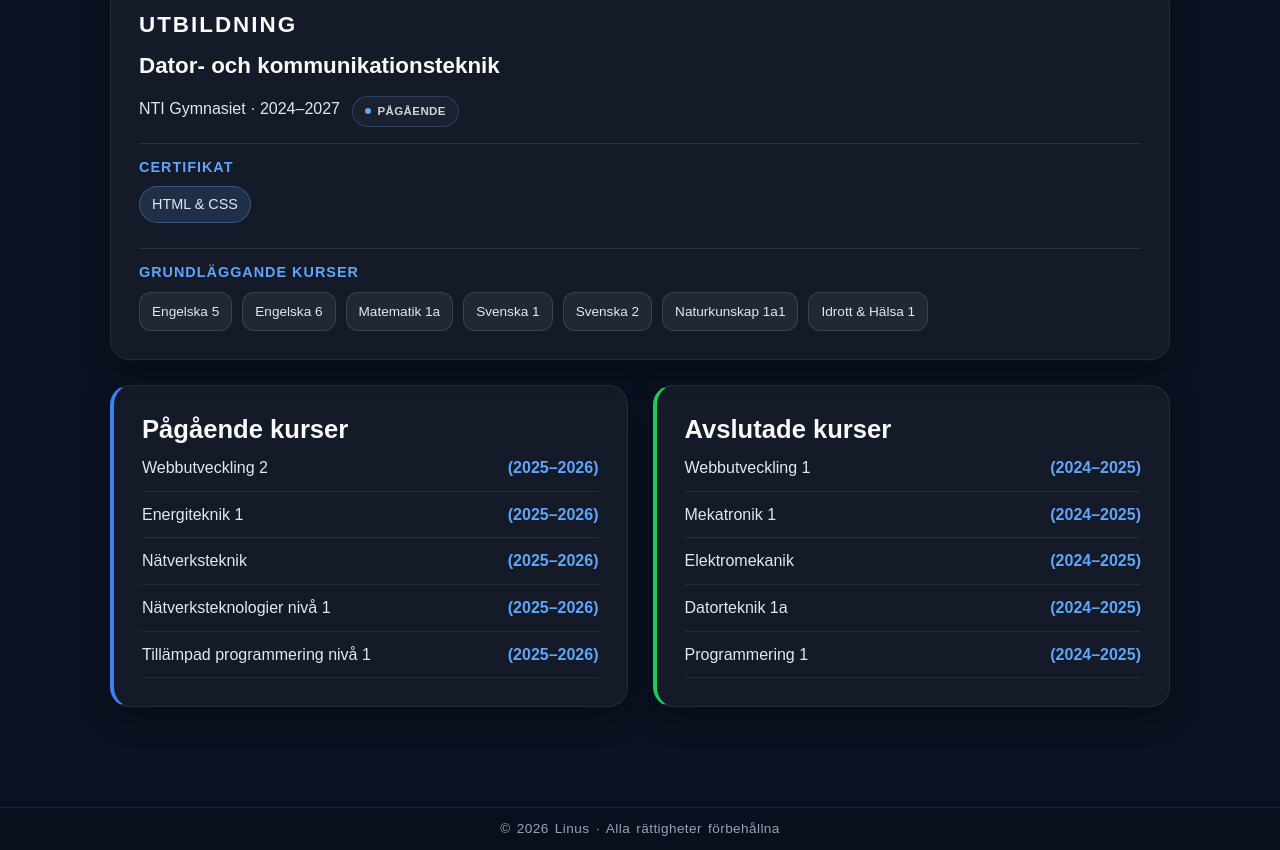
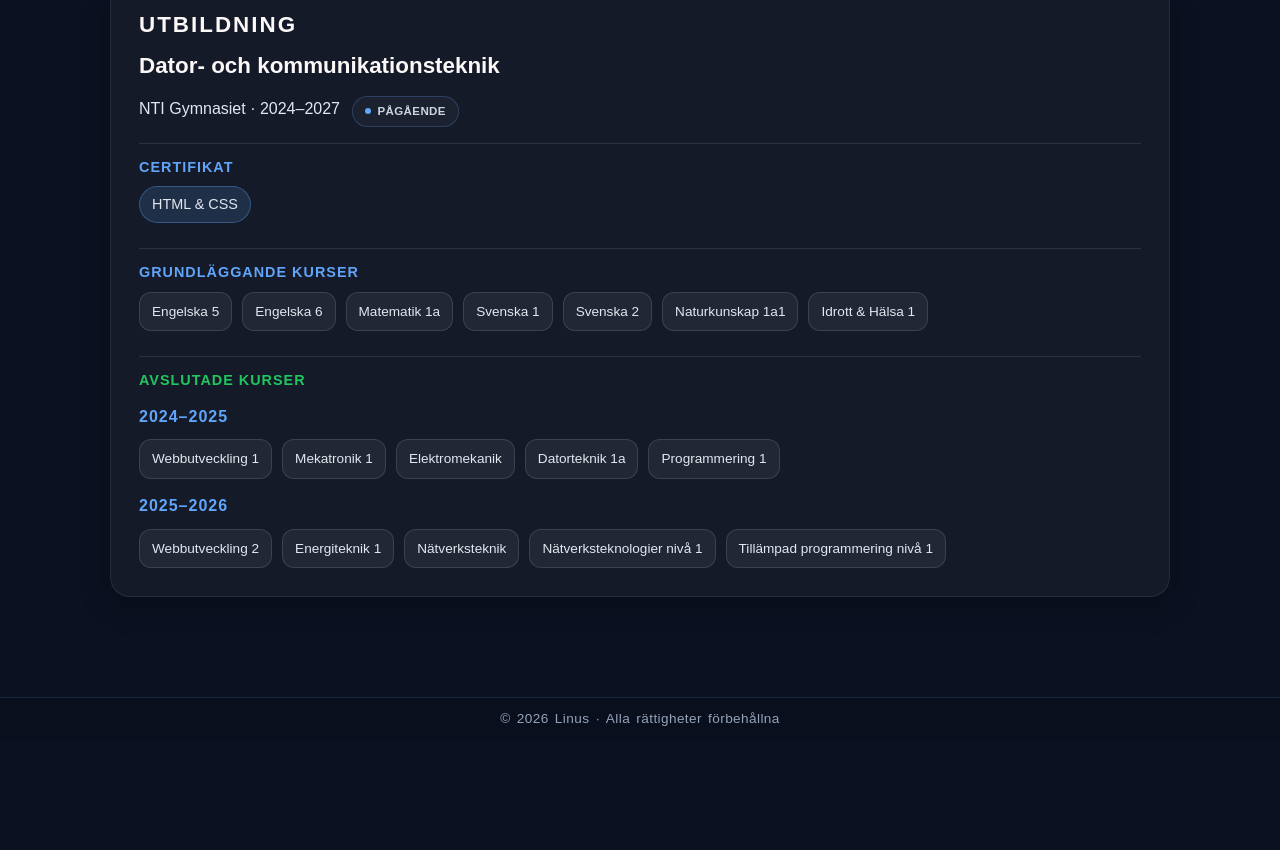
Before and after one commit to Linus67/CV-Webbplats, a plain HTML site: page om.html in a window 1280 px wide. Shown: the part 922-1772 px from the top of the page. After the commit the page ends 1662 px from the top, so only its background shows below. Drawn offline with nearby package versions, Linux system fonts and the light colour scheme.

Commit message:
Improve about page layout and fix course section
Improved the About page design with small UI fixes, updated education section layout, and enhanced mobile responsiveness.

```diff
--- a/kontaktstyle.css
+++ b/kontaktstyle.css
@@ -55,14 +55,13 @@
 
 .contact-info h2{
     font-size:2rem;
-    margin:25px 0 20px;
+    margin:0 0 20px;
 }
-
 .contact-info p{
     color:#cbd5e1;
     line-height:1.8;
+    margin-top:16px;
 }
-
 /* LINKS */
 
 .contact-links{
--- a/om.html
+++ b/om.html
@@ -3,7 +3,7 @@
 <head>
     <meta charset="UTF-8">
     <meta name="viewport" content="width=device-width, initial-scale=1.0">
-    <meta name="description" content="CV och presentation av mig som IT-student med fokus på webbutveckling, nätverk, system och modern IT." />
+    <meta name="description" content="CV och presentation av mig som IT-student med fokus på webbutveckling, nätverk, system och modern IT.">
     <link href="https://cdn.jsdelivr.net/npm/bootstrap@5.3.8/dist/css/bootstrap.min.css" rel="stylesheet" integrity="sha384-sRIl4kxILFvY47J16cr9ZwB07vP4J8+LH7qKQnuqkuIAvNWLzeN8tE5YBujZqJLB" crossorigin="anonymous">
     <script src="https://cdn.jsdelivr.net/npm/bootstrap@5.3.8/dist/js/bootstrap.bundle.min.js" integrity="sha384-FKyoEForCGlyvwx9Hj09JcYn3nv7wiPVlz7YYwJrWVcXK/BmnVDxM+D2scQbITxI" crossorigin="anonymous"></script>
     <link rel="stylesheet" href="gemensam.css">
@@ -147,22 +147,25 @@
 
     </section>
 
+
 <section class="glass cv-card">
 
     <h2 class="section-tag">Utbildning</h2>
 
+
     <article>
         <h3>Dator- och kommunikationsteknik</h3>
-
         <p class="cv-summary">
             NTI Gymnasiet · 2024–2027 <span class="status-ongoing">PÅGÅENDE</span>
         </p>
     </article>
 
+
     <div class="education-cert">
         <h4>Certifikat</h4>
         <span>HTML & CSS</span>
     </div>
+
 
     <div class="education-cert basic-cert">
 
@@ -180,39 +183,41 @@
 
     </div>
 
-    </section>
+    <div class="education-cert basic-cert ongoing d-none">
 
-    <section class="course-grid">
-<h2 class="visually-hidden">Mina kurser</h2> <!-- Vet ej om den ska synas. Behövas för att inte få fel i validator -->
+        <h4>Pågående kurser (2026–2027)</h4>
 
-        <article class="glass course-card ongoing">
+        <div class="cert-tags">
 
-            <h2>Pågående kurser</h2>
+        </div>
 
-            <ul>
-                <li>Webbutveckling 2 <span>(2025–2026)</span></li>
-                <li>Energiteknik 1 <span>(2025–2026)</span></li>
-                <li>Nätverksteknik <span>(2025–2026)</span></li>
-                <li>Nätverksteknologier nivå 1 <span>(2025–2026)</span></li>
-                <li>Tillämpad programmering nivå 1 <span>(2025–2026)</span></li>
-            </ul>
+    </div>
 
-        </article>
+    <div class="education-cert basic-cert done">
 
-        <article class="glass course-card done">
+        <h4>Avslutade kurser </h4>
 
-            <h2>Avslutade kurser</h2>
+        <div class="course-year">2024–2025</div>
 
-            <ul>
-                <li>Webbutveckling 1 <span>(2024–2025)</span></li>
-                <li>Mekatronik 1 <span>(2024–2025)</span></li>
-                <li>Elektromekanik <span>(2024–2025)</span></li>
-                <li>Datorteknik 1a <span>(2024–2025)</span></li>
-                <li>Programmering 1 <span>(2024–2025)</span></li>
-            </ul>
+        <div class="cert-tags">
+            <span>Webbutveckling 1</span>
+            <span>Mekatronik 1</span>
+            <span>Elektromekanik</span>
+            <span>Datorteknik 1a</span>
+            <span>Programmering 1</span>
+        </div>
 
-        </article>
+        <div class="course-year">2025–2026</div>
 
+            <div class="cert-tags">
+            <span>Webbutveckling 2</span>
+            <span>Energiteknik 1</span>
+            <span>Nätverksteknik</span>
+            <span>Nätverksteknologier nivå 1</span>
+            <span>Tillämpad programmering nivå 1</span>
+            </div>
+
+</div>
 </section>
 
 </main>
--- a/omstyle.css
+++ b/omstyle.css
@@ -81,7 +81,7 @@
 .cv-card h3 {
     font-size: 1.4rem;
     margin-bottom: 15px;
-    color: #f8fafc;
+    color: #fcf8f8;
 }
 
 /* TITLES */
@@ -129,36 +129,51 @@
     gap:10px;
 }
 
-/* COURSES LIST */
 
-.course-card ul{
-    list-style:none;
-    padding:0;
-    margin:0;
+/* COURSES LIST (CLEAN VERSION) */
+
+.course-year{
+    color:#60a5fa;
+    font-weight:700;
+    margin:14px 0 8px;
+    letter-spacing:1px;
 }
 
-.course-card li{
+/* TAGS FÖR KURSER */
+
+.cert-tags{
     display:flex;
-    justify-content:space-between;
-    align-items:center;
+    flex-wrap:wrap;
+    gap:10px;
+    margin-top:10px;
+}
 
-    padding:10px 0;
-    border-bottom:1px solid rgba(255,255,255,0.08);
+.cert-tags span{
+    background:rgba(255,255,255,0.06);
+    border:1px solid rgba(255,255,255,0.12);
 
     color:#e2e8f0;
+
+    padding:6px 12px;
+    border-radius:10px;
+    font-size:0.85rem;
+    transition:0.25s ease;
 }
 
-.course-card span{
-    color:#60a5fa;
-    font-weight:600;
+.cert-tags span:hover{
+    border-color:rgba(96,165,250,0.5);
+    background:rgba(37,99,235,0.08);
+    transform:translateY(-2px);
 }
 
-.course-card.ongoing{
-    border-left:4px solid #3b82f6;
+/* STATUS (PÅGÅENDE / AVSLUTADE) */
+
+.education-cert.ongoing h4{
+    color:#3b82f6;
 }
 
-.course-card.done{
-    border-left:4px solid #22c55e;
+.education-cert.done h4{
+    color:#22c55e;
 }
 
 /* CERTIFICATE */
@@ -233,6 +248,23 @@
 }
 
 
+@media (max-width: 768px){
+
+    .cert-tags{
+        display:flex;
+        flex-direction:column;
+        gap:8px;
+        align-items:stretch;
+    }
+
+    .cert-tags span{
+        display:block;
+        width:100%;
+        text-align:left;
+    }
+
+}
+
 
 .skills-list{
     display:flex;
```
Also changed, not shown: index.html (+1 -1 lines), kontakt.html (+5 -5 lines), portfolio.html (+1 -1 lines), portfoliostyle.css (+17 -0 lines). Lines whose indentation alone changed are shown as unchanged.
